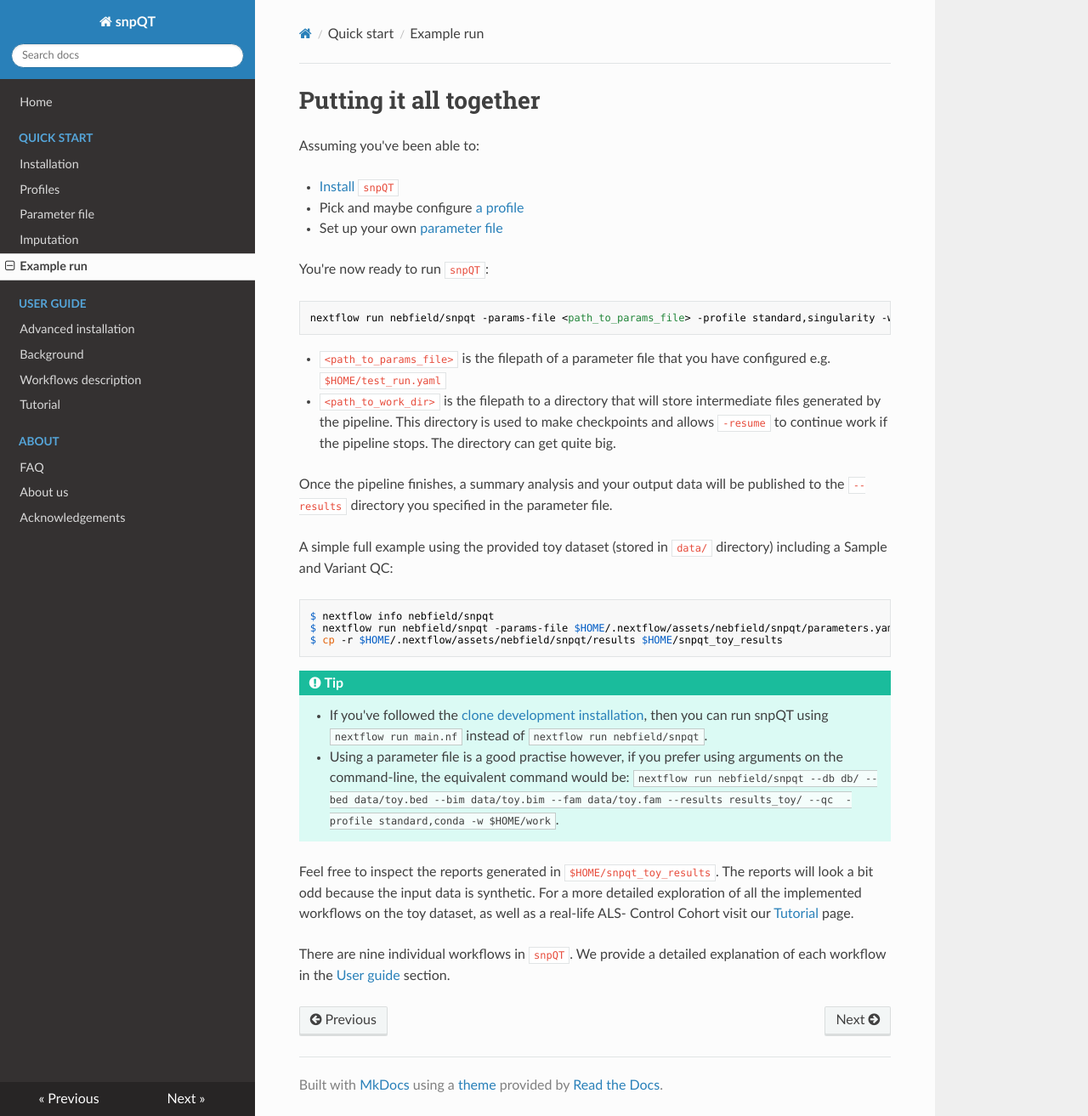
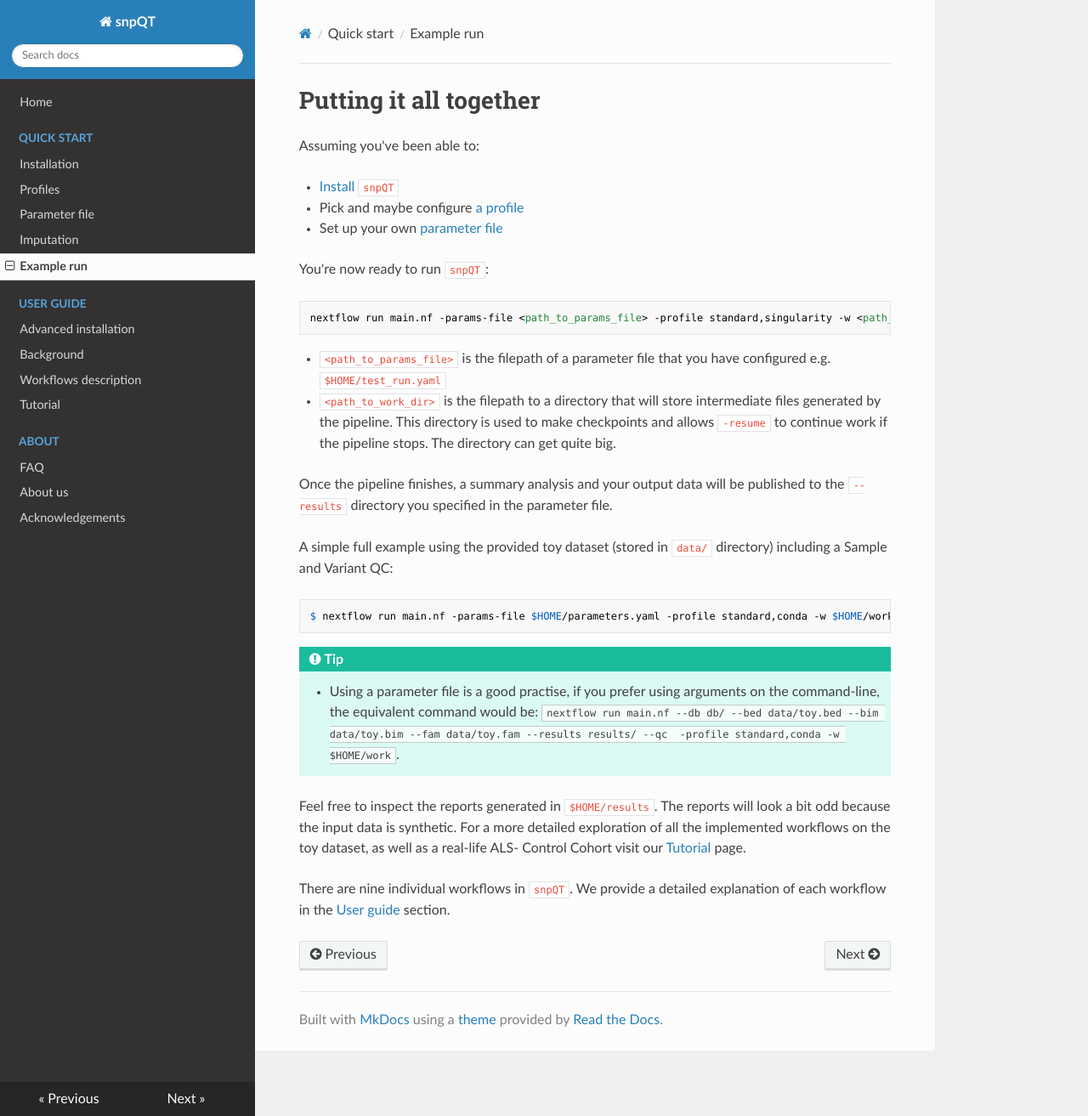
Before and after one commit to nebfield/snpQT, an MkDocs documentation site: the page built from docs/quickstart/quickstart.md, in a window 1280 px wide and 1313 px high. Shown: the whole window at 85% size. Built offline with MkDocs 1.6.1, drawn with Linux system fonts in a browser that asks for light colours; nearby versions of some CDN libraries.

Commit message:
Update docs

````diff
--- a/docs/quickstart/quickstart.md
+++ b/docs/quickstart/quickstart.md
@@ -9,7 +9,7 @@ Assuming you've been able to:
 You're now ready to run `snpQT`:
 
 ```
-nextflow run nebfield/snpqt -params-file <path_to_params_file> -profile standard,singularity -w <path_to_work_dir> -resume
+nextflow run main.nf -params-file <path_to_params_file> -profile standard,singularity -w <path_to_work_dir> -resume
 ```
 
 * `<path_to_params_file>` is the filepath of a parameter file that you have
@@ -25,18 +25,14 @@ published to the `--results` directory you specified in the parameter file.
 A simple full example using the provided toy dataset (stored in `data/` directory) including a Sample and Variant QC:
 
 ```
-$ nextflow info nebfield/snpqt
-$ nextflow run nebfield/snpqt -params-file $HOME/.nextflow/assets/nebfield/snpqt/parameters.yaml -profile standard,conda -w $HOME/work
-$ cp -r $HOME/.nextflow/assets/nebfield/snpqt/results $HOME/snpqt_toy_results
+$ nextflow run main.nf -params-file $HOME/parameters.yaml -profile standard,conda -w $HOME/work
 ```
 
 !!! Tip
-	* If you've followed the [clone development installation](https://snpqt.readthedocs.io/en/latest/user-guide/installation/#clone-development-version),
-	then you can run snpQT using `nextflow run main.nf` instead of `nextflow run nebfield/snpqt`.
-	* Using a parameter file is a good practise however, if you prefer using arguments on the command-line, the equivalent
-	command would be: `nextflow run nebfield/snpqt --db db/ --bed data/toy.bed --bim data/toy.bim --fam data/toy.fam --results results_toy/ --qc  -profile standard,conda -w $HOME/work`.
+	* Using a parameter file is a good practise, if you prefer using arguments on the command-line, the equivalent
+	command would be: `nextflow run main.nf --db db/ --bed data/toy.bed --bim data/toy.bim --fam data/toy.fam --results results/ --qc  -profile standard,conda -w $HOME/work`.
 
-Feel free to inspect the reports generated in `$HOME/snpqt_toy_results`. The
+Feel free to inspect the reports generated in `$HOME/results`. The
 reports will look a bit odd because the input data is synthetic. For a more detailed exploration of all the implemented
 workflows on the toy dataset, as well as a real-life ALS- Control Cohort visit our [Tutorial](https://snpqt.readthedocs.io/en/latest/user-guide/results/) page.
 
````
Also changed, not shown: docs/quickstart/imputation.md (+0 -4 lines), docs/quickstart/installation.md (+5 -14 lines), docs/quickstart/parameters.md (+3 -0 lines), docs/user-guide/background.md (+1 -0 lines), docs/user-guide/results.md (+10 -10 lines).
